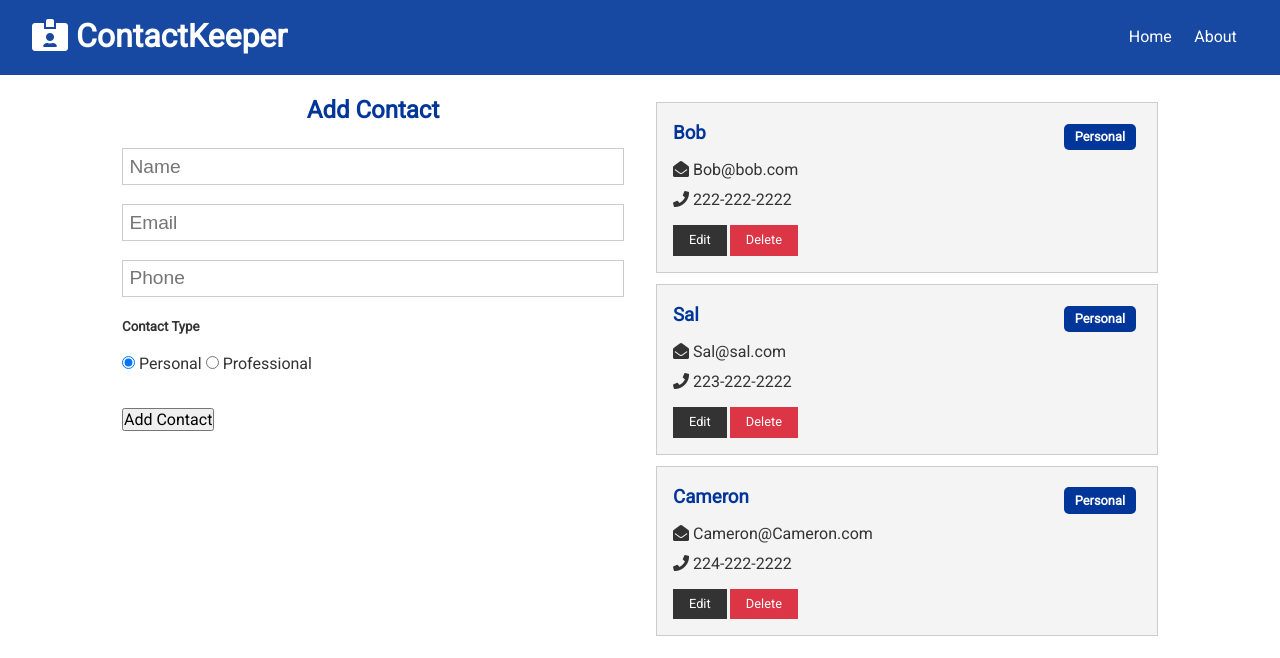
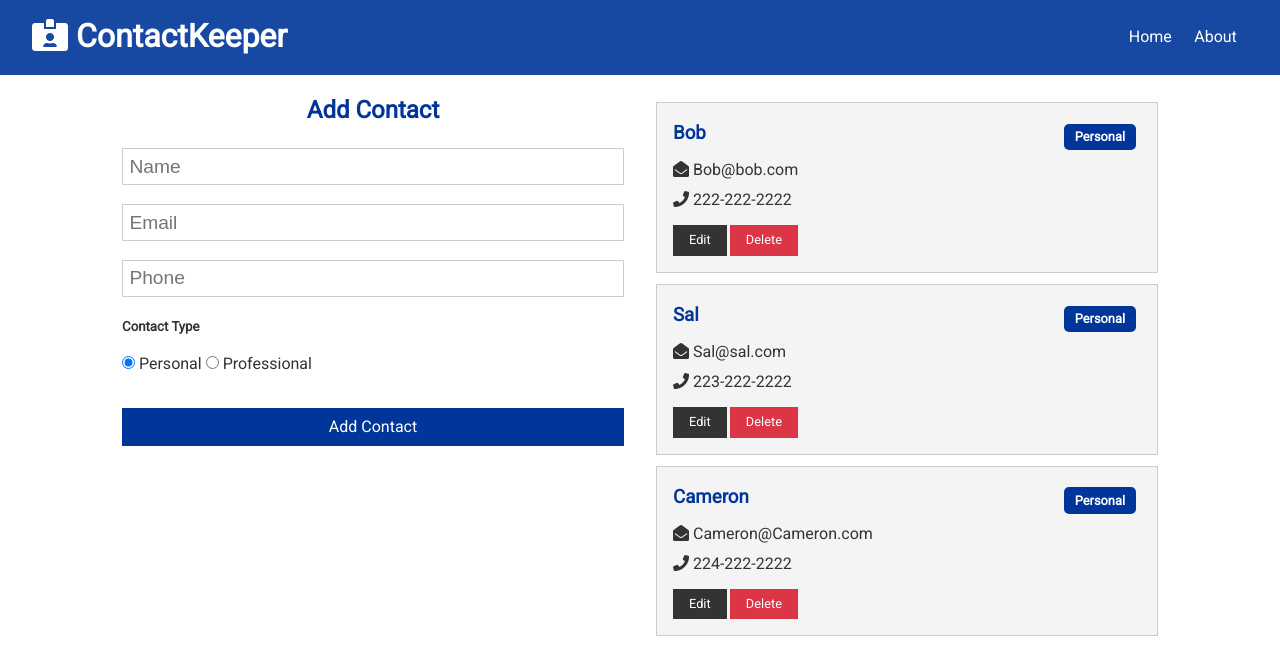
Before and after one commit to graygabrielle/contact-keeper, a React (Create React App) app in the folder client/: page / in a window 1280 px wide. Shown: the top 658 px of the page. Built offline with nearby package versions, Linux system fonts and the light colour scheme.

Commit message:
added delete contact functionality

```diff
--- a/client/src/components/contacts/ContactForm.js
+++ b/client/src/components/contacts/ContactForm.js
@@ -72,7 +72,11 @@
       />{" "}
       Professional
       <div>
-        <input type="submit" value="Add Contact" />
+        <input
+          type="submit"
+          value="Add Contact"
+          className="btn btn-primary btn-block"
+        />
       </div>
     </form>
   );
--- a/client/src/components/contacts/ContactItem.js
+++ b/client/src/components/contacts/ContactItem.js
@@ -1,8 +1,17 @@
-import React from "react";
+import React, { useContext } from "react";
 import PropTypes from "prop-types";
+import ContactContext from "../../context/contact/contactContext";
 
 const ContactItem = ({ contact }) => {
+  const contactContext = useContext(ContactContext);
+  const { deleteContact } = contactContext;
+
   const { id, name, email, phone, type } = contact;
+
+  const onDelete = () => {
+    deleteContact(id);
+  };
+
   return (
     <div className="card bg-light">
       <h3 className="text-primary text-left">
@@ -31,7 +40,9 @@
       </ul>
       <p>
         <button className="btn btn-dark btn-sm">Edit</button>
-        <button className="btn btn-danger btn-sm">Delete</button>
+        <button className="btn btn-danger btn-sm" onClick={onDelete}>
+          Delete
+        </button>
       </p>
     </div>
   );
--- a/client/src/context/contact/ContactState.js
+++ b/client/src/context/contact/ContactState.js
@@ -48,6 +48,9 @@
   };
 
   //delete contact
+  const deleteContact = id => {
+    dispatch({ type: DELETE_CONTACT, payload: id });
+  };
 
   //set current contact
 
@@ -63,7 +66,8 @@
     <ContactContext.Provider
       value={{
         contacts: state.contacts,
-        addContact
+        addContact,
+        deleteContact
       }}
     >
       {props.children}
--- a/client/src/context/contact/contactReducer.js
+++ b/client/src/context/contact/contactReducer.js
@@ -15,6 +15,13 @@
         ...state,
         contacts: [...state.contacts, action.payload]
       };
+    case DELETE_CONTACT:
+      return {
+        ...state,
+        contacts: state.contacts.filter(
+          contact => contact.id !== action.payload
+        )
+      };
     default:
       return state;
   }
```
